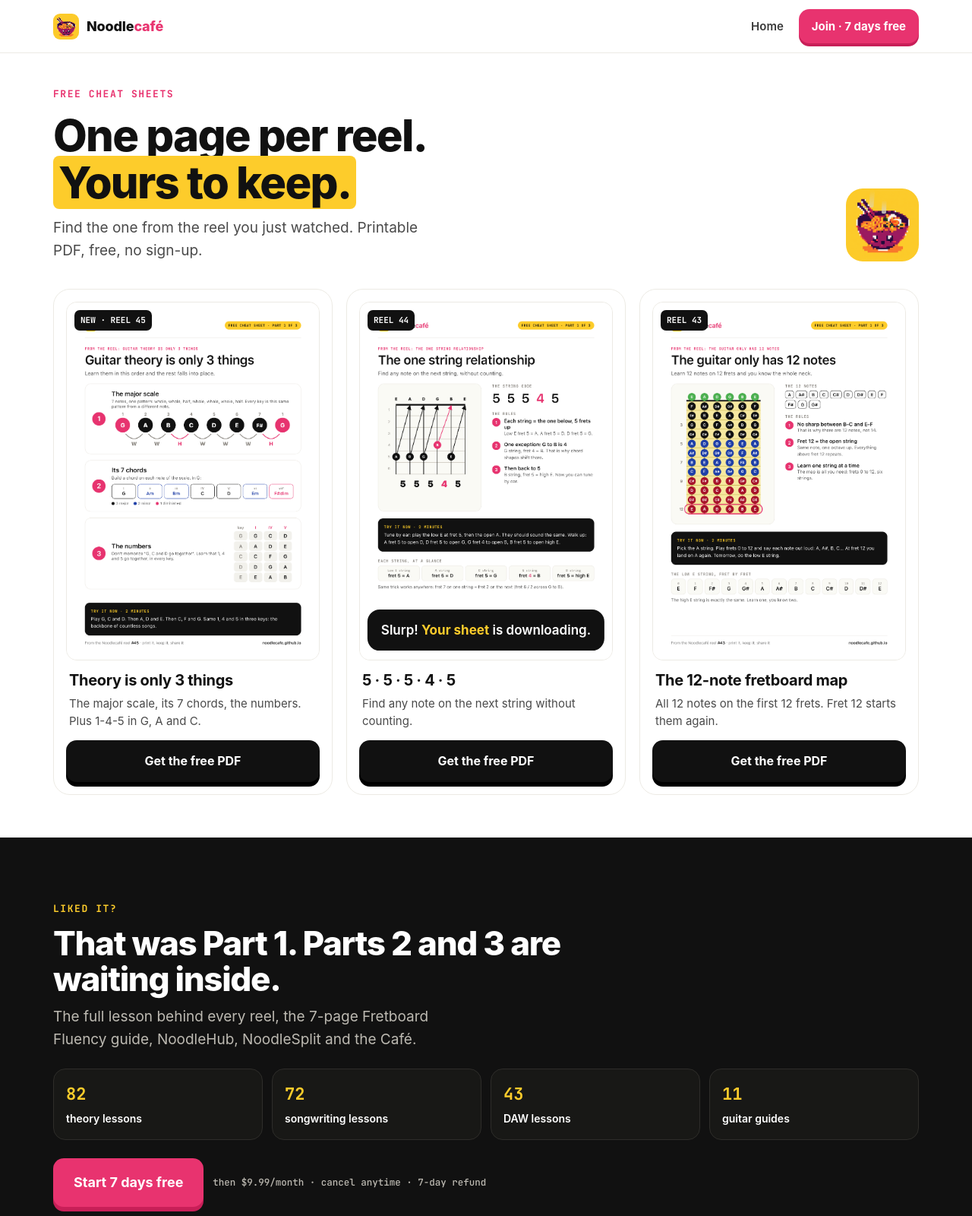
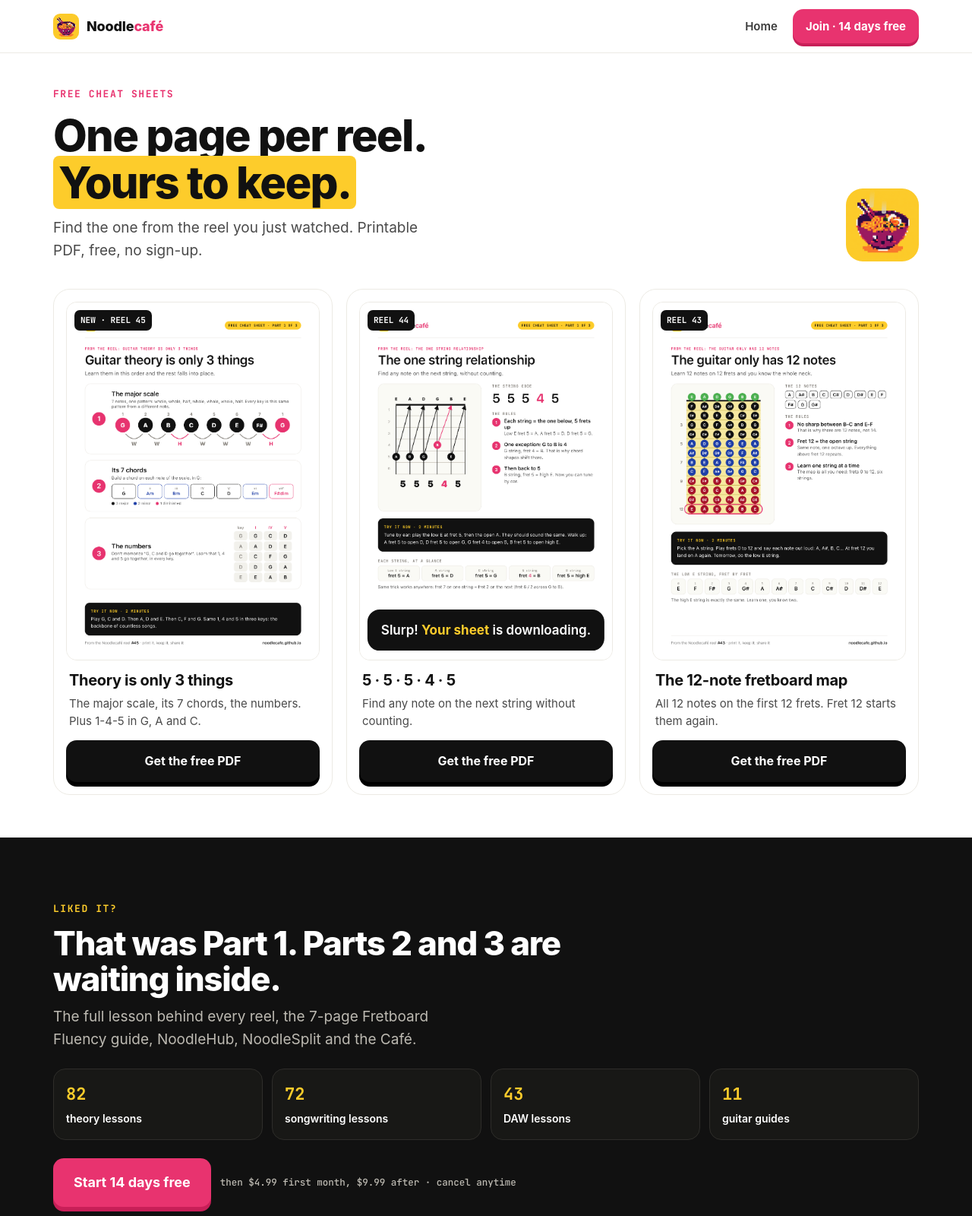
Before and after one commit to noodlecafe/noodlecafe.github.io, a plain HTML site: page free/index.html in a window 1280 px wide. Shown: the top 1600 px of the page at 76% size. Drawn offline with Linux system fonts and the light colour scheme.

Commit message:
Add files via upload

```diff
--- a/free/index.html
+++ b/free/index.html
@@ -24,7 +24,7 @@
     <a class="brand" href="/"><img src="/assets/logo.png" alt=""><span>Noodle<span class="pink">café</span></span></a>
     <nav class="nav" aria-label="Main">
       <a class="hide-s" href="/">Home</a>
-      <a class="btn btn-pink" data-join href="https://whop.com/noodlehub/join-nc/">Join · 7 days free</a>
+      <a class="btn btn-pink" data-join href="https://whop.com/noodlehub/join-nc/">Join · 14 days free</a>
     </nav>
   </div>
 </header>
@@ -82,7 +82,7 @@
       <div class="mini"><b>43</b><span>DAW lessons</span></div>
       <div class="mini"><b>11</b><span>guitar guides</span></div>
     </div>
-    <div class="row"><a class="btn btn-pink btn-big" data-join href="https://whop.com/noodlehub/join-nc/">Start 7 days free</a><span class="fine">then $9.99/month · cancel anytime · 7-day refund</span></div>
+    <div class="row"><a class="btn btn-pink btn-big" data-join href="https://whop.com/noodlehub/join-nc/">Start 14 days free</a><span class="fine">then $4.99 first month, $9.99 after · cancel anytime</span></div>
   </div>
 </section>
 </main>
```
